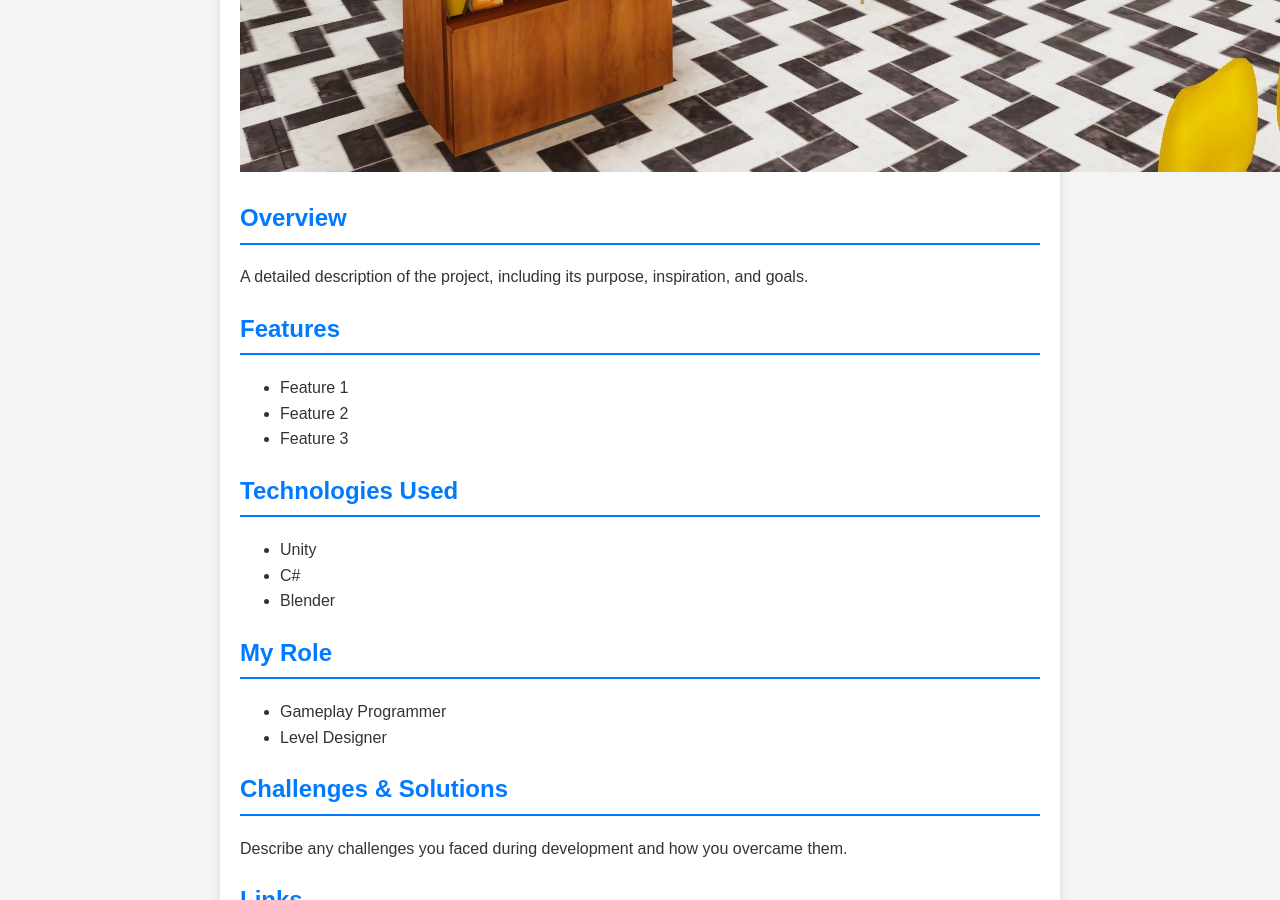
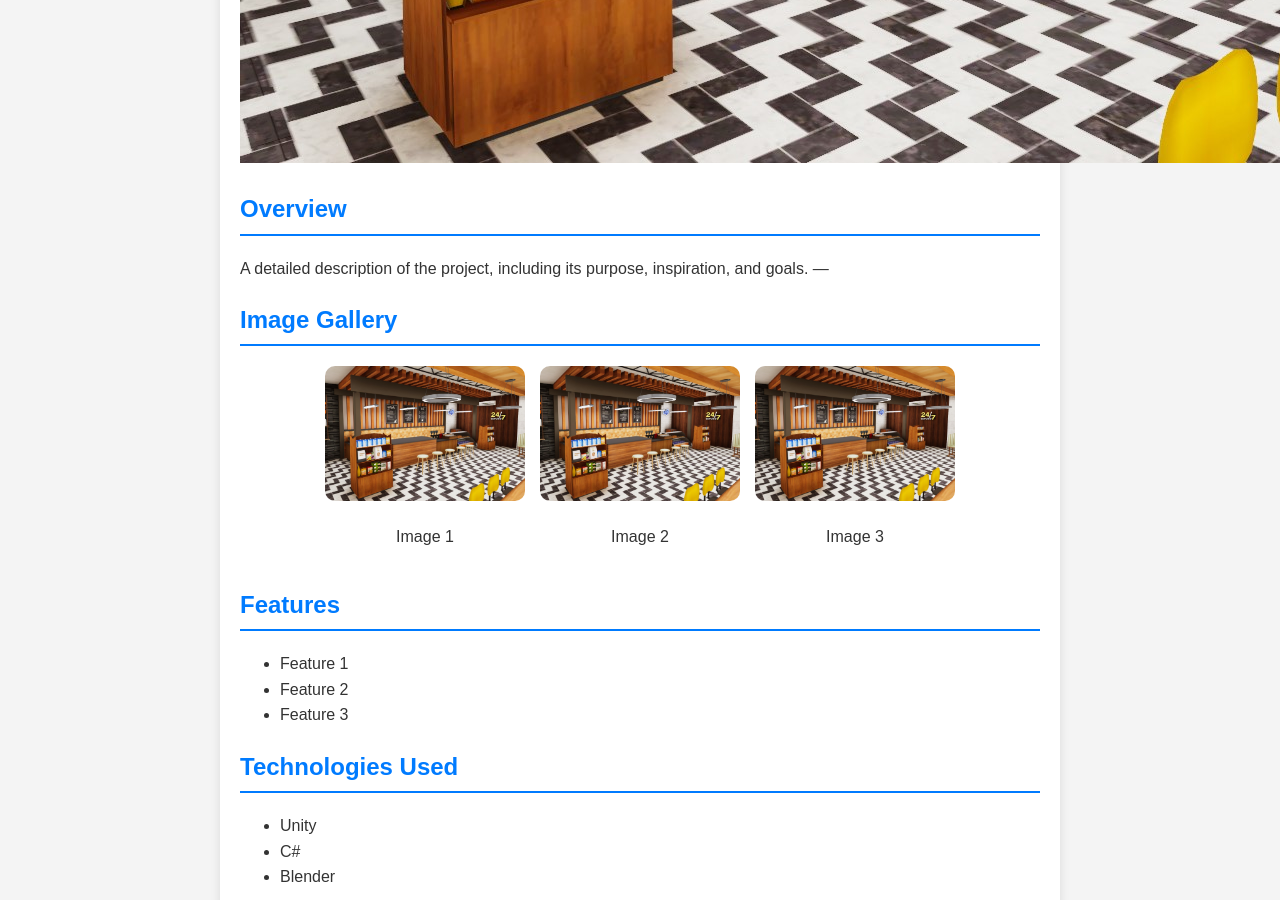
Before and after one commit to BrandonW24/BrandonW24.github.io, a Jekyll site: the page built from projects/project2.md, in a window 1280 px wide and 900 px high, scrolled down 969 px. Built offline with Jekyll 4.4.1, drawn with Linux system fonts in a browser that asks for light colours.

Commit message:
Renaming things

```diff
--- a/projects/project2.md
+++ b/projects/project2.md
@@ -3,12 +3,31 @@
 title: Project Title 2
 ---
 
-# Miniputt Park VR & Desktop Game
+## Miniputt Park VR & Desktop Game
 
 ![Project Screenshot]({{ site.baseurl }}/assets/images/project2.jpg)
 
 ## Overview
 A detailed description of the project, including its purpose, inspiration, and goals.
+---
+
+## Image Gallery
+
+<div class="gallery">
+    <div class="gallery-item">
+        <img src="{{ site.baseurl }}/assets/images/project1.jpg" alt="Project 1" onclick="openLightbox(this)">
+        <p>Image 1</p>
+    </div>
+    <div class="gallery-item">
+        <img src="{{ site.baseurl }}/assets/images/project2.jpg" alt="Project 2" onclick="openLightbox(this)">
+        <p>Image 2</p>
+    </div>
+    <div class="gallery-item">
+        <img src="{{ site.baseurl }}/assets/images/project3.jpg" alt="Project 3" onclick="openLightbox(this)">
+        <p>Image 3</p>
+    </div>
+</div>
+
 
 ## Features
 - Feature 1
```
Also changed, not shown: _pages/projects.md (+3 -3 lines), projects/project1.md (+1 -0 lines), projects/project3.md (+19 -0 lines).
